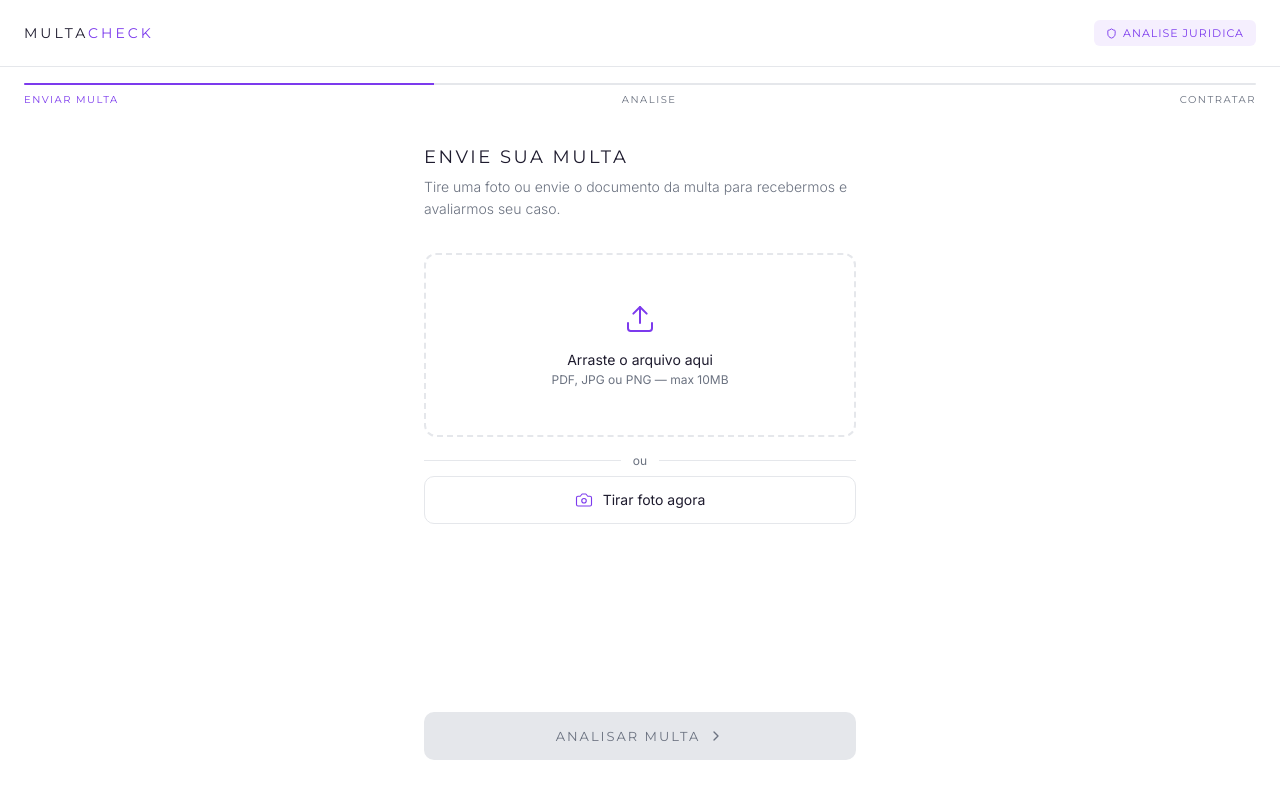
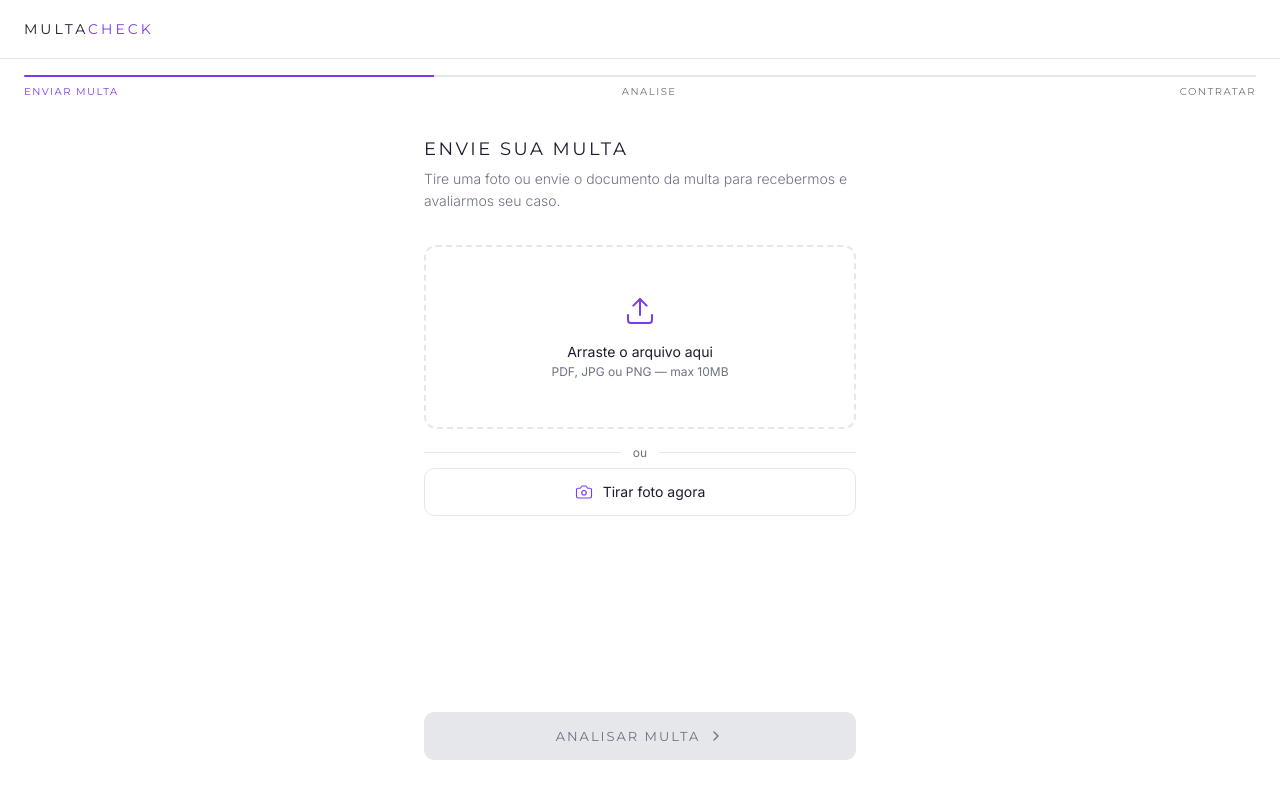
Before and after one commit to linedev06/w, a plain HTML site: page index.html in a window 1280 px wide. Drawn offline with Linux system fonts and the light colour scheme.

Commit message:
Update index.html

```diff
--- a/index.html
+++ b/index.html
@@ -346,10 +346,7 @@
 <!-- ── Header ── -->
 <div class="header">
   <div class="logo">MULTA<span>CHECK</span></div>
-  <div class="header-badge">
-    <svg xmlns="http://www.w3.org/2000/svg" width="11" height="11" viewBox="0 0 24 24" fill="none" stroke="currentColor" stroke-width="2" stroke-linecap="round" stroke-linejoin="round"><path d="M20 13c0 5-3.5 7.5-7.66 8.95a1 1 0 0 1-.67-.01C7.5 20.5 4 18 4 13V6a1 1 0 0 1 1-1c2 0 4.5-1.2 6.24-2.72a1.17 1.17 0 0 1 1.52 0C14.51 3.81 17 5 19 5a1 1 0 0 1 1 1z"/></svg>
-    ANALISE JURIDICA
-  </div>
+
 </div>
 
 <!-- ── Progress ── -->
```
